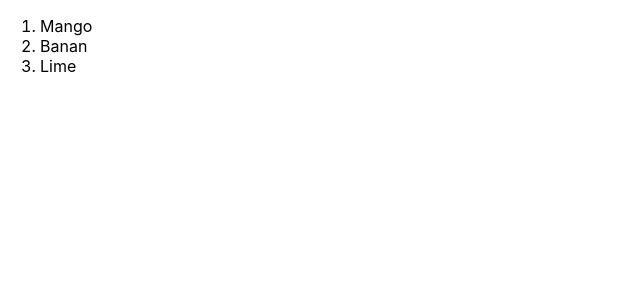
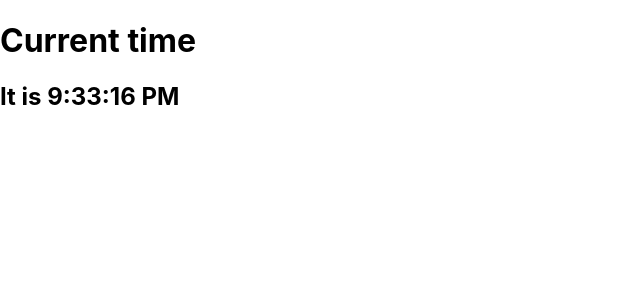
Before and after one commit to Paata1987/React_prj, a React (Create React App) app in the folder restl006/: page / in a window 1280 px wide. Shown: the top 300 px of the page, without its empty margins (0-640 px from the left). Built offline with nearby package versions, Linux system fonts and the light colour scheme.

Commit message:
create state property ,timer example

```diff
--- /dev/null
+++ b/restl006/src/Component/Timer.jsx
@@ -0,0 +1,24 @@
+import React, { Component } from 'react';
+
+class Timer extends Component {
+    state = {
+        date: new Date()
+     } ;
+
+    callMe(){
+        setInterval(() => {
+           this.setState({date: new Date()})
+        }, 1000);
+    }
+    render() {
+        return (
+            <div className='App'>
+                <h1>Current time</h1>
+                <h2>It is { this.state.date.toLocaleTimeString()}</h2>
+                {this.callMe()}
+            </div>
+        );
+    }
+}
+
+export default Timer;
--- a/restl006/src/index.js
+++ b/restl006/src/index.js
@@ -4,15 +4,17 @@ import './index.css';
 //import App from './App';
 import reportWebVitals from './reportWebVitals';
 import FruitList from './Component/fruitList';
+import Timer from './Component/Timer';
 
 const root = ReactDOM.createRoot(document.getElementById('root'));
 root.render(
   <React.StrictMode>
-    <FruitList fruits={["Mango", "Banan", "Lime"]} />
+    <Timer date= {new Date()} />
   </React.StrictMode>
 );
 
 // If you want to start measuring performance in your app, pass a function
 // to log results (for example: reportWebVitals(console.log))
+//<FruitList fruits={["Mango", "Banan", "Lime"]} />
 // or send to an analytics endpoint. Learn more: https://bit.ly/CRA-vitals
 reportWebVitals();
```
